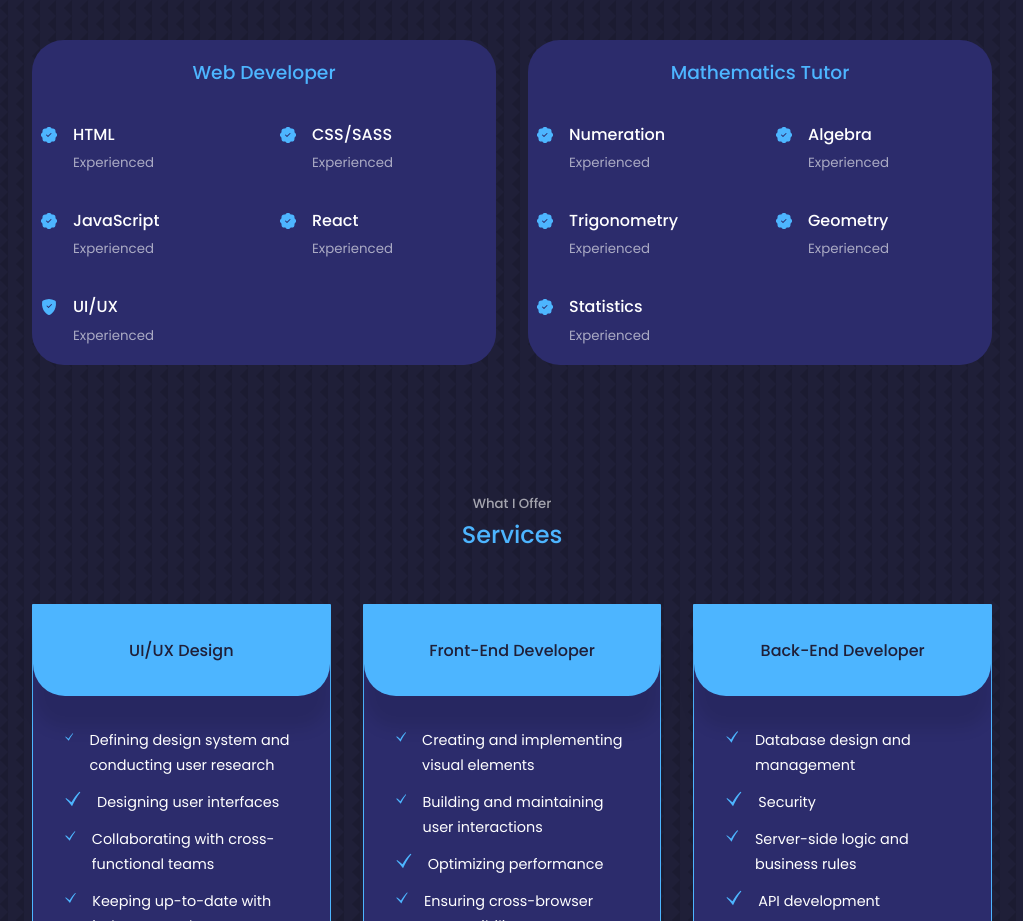
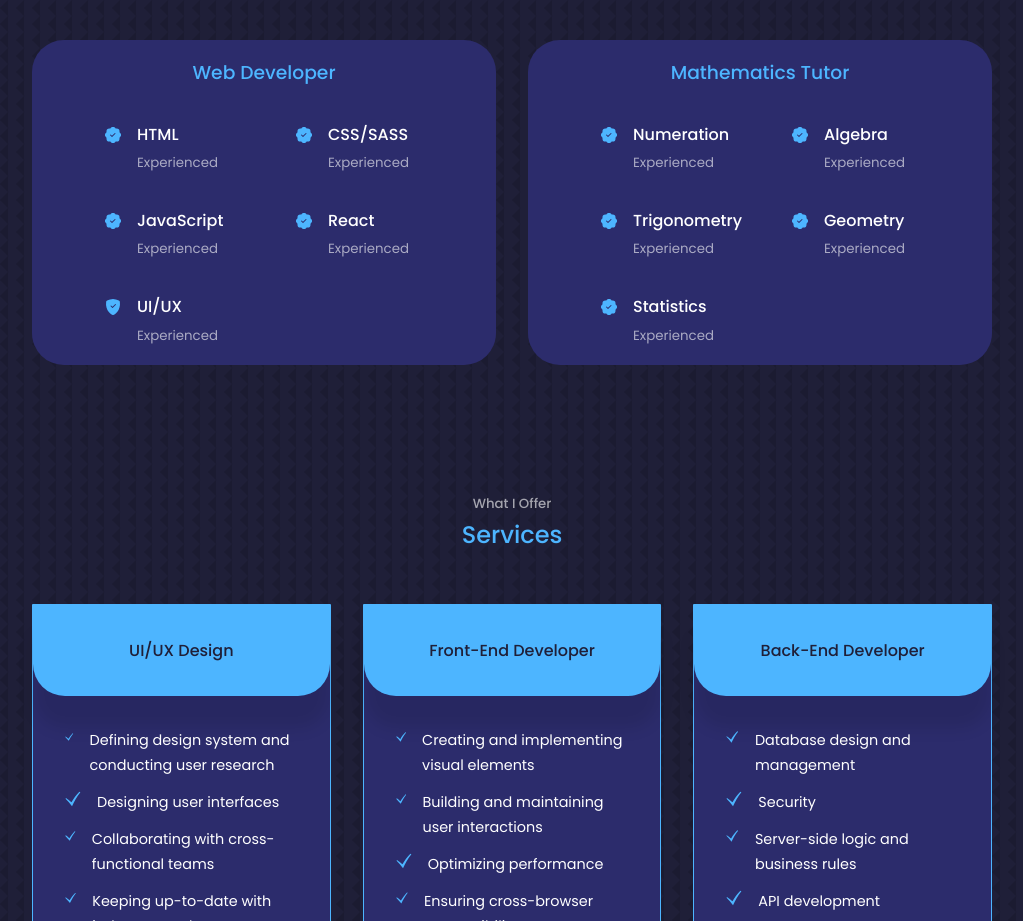
Before and after one commit to jiminWuese/my-personal-web-app, a React (Create React App) app: page / in a window 1280 px wide. Shown: the part 1440-2361 px from the top of the page, without its empty margins (128-1151 px from the left). Built offline with nearby package versions, Linux system fonts and the light colour scheme.

Commit message:
Quick fit in expereince scss

```diff
--- a/src/components/experience/experience.scss
+++ b/src/components/experience/experience.scss
@@ -18,9 +18,10 @@
         .experience__content{
             display: grid;
             grid-template-columns: 1fr 1fr;
+            margin-left: 4rem;
             row-gap: 2rem;
-            margin: 0 auto;
-            gap: 2rem;
+            //margin: 0 auto;
+            //gap: 1rem;
 
             .experience__detail{
                 display: flex;
@@ -70,6 +71,7 @@
             flex-direction: column;
             //justify-content: center;
             align-items: center;
+            margin-left: 0rem;
             //margin: 0 auto;
             //margin-left: 1.5rem;
         }
```
